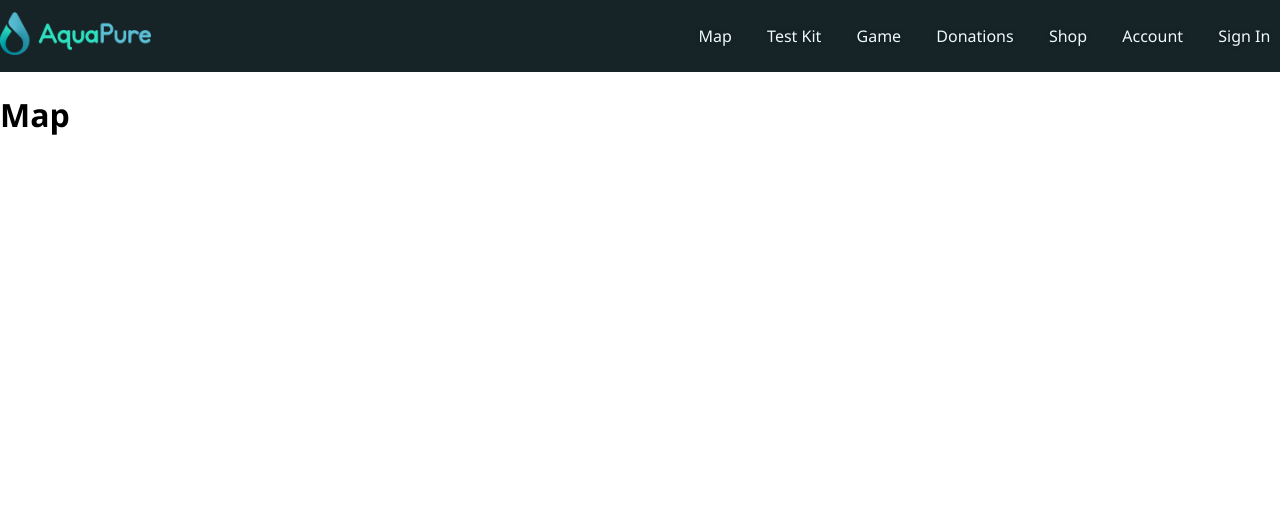
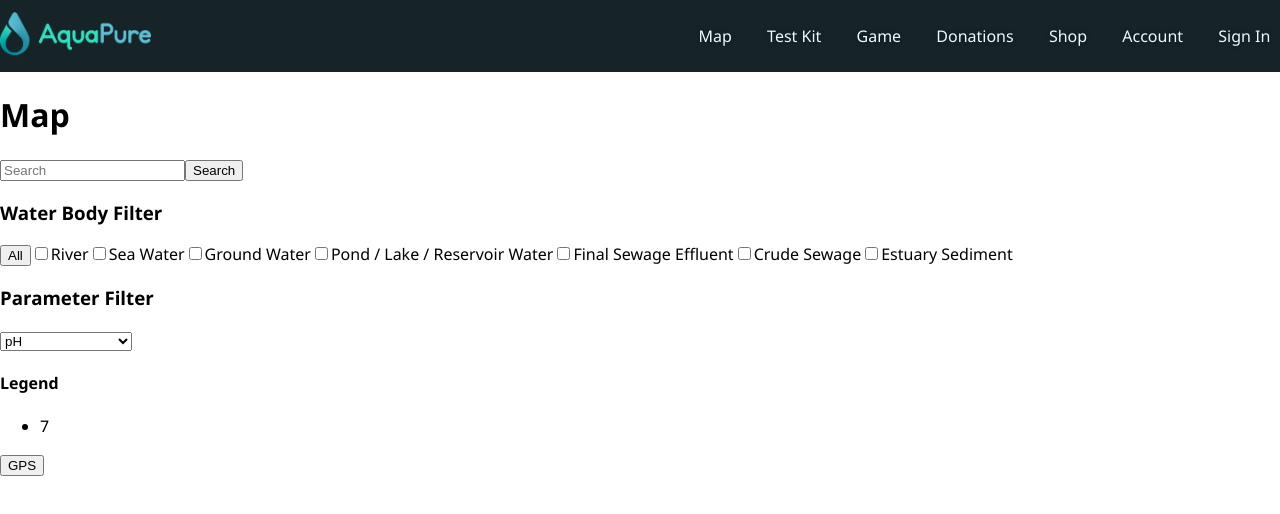
Before and after one commit to datMaul/AquaPure, a React (Create React App) app: page /map in a window 1280 px wide. Shown: the top 514 px of the page. Built offline with nearby package versions, Linux system fonts and the light colour scheme.

Commit message:
Map placeholders

```diff
--- a/package.json
+++ b/package.json
@@ -6,6 +6,7 @@
     "@testing-library/jest-dom": "^5.16.5",
     "@testing-library/react": "^13.4.0",
     "@testing-library/user-event": "^13.5.0",
+    "maplibre-gl": "^2.4.0",
     "react": "^18.2.0",
     "react-dom": "^18.2.0",
     "react-router-dom": "^6.5.0",
--- a/src/pages/map/Map.js
+++ b/src/pages/map/Map.js
@@ -1,3 +1,83 @@
+import React from 'react'
+import maplibregl from 'maplibre-gl'
+
 export default function Map() {
-  return <h1>Map</h1>;
+  return (
+    <div>
+      <h1>Map</h1>
+
+      {/*
+      <Map mapLib={maplibregl}
+        initialViewState={{
+          longitude: 16.62662018,
+          latitude: 49.2125578,
+          zoom: 14
+        }}
+        style={{width: "100%", height: "100vh"}}
+        mapStyle="https://api.maptiler.com/maps/basic-v2/?key=OXjioEfDUH0gP7RYRS4S#1.0"
+      ></Map>
+      */}
+
+      <div id="search_bar">
+        <input type="text" placeholder="Search" />
+        <button type="submit">Search</button>
+      </div>
+
+      <div id="water_body_filters">
+        <h3>Water Body Filter</h3>
+        <button type="button" className="btn btn-primary">All</button>
+        <input type="checkbox" id="river" name="river" value="river" />
+        <label for="river">River</label>
+        <input type="checkbox" id="sea_water" name="sea_water" value="sea_water" />
+        <label for="sea_water">Sea Water</label>
+        <input type="checkbox" id="ground_water" name="ground_water" value="ground_water" />
+        <label for="ground_water">Ground Water</label>
+        <input type="checkbox" id="pond_lake_reservoir_water" name="pond_lake_reservoir_water" value="pond_lake_reservoir_water" />
+        <label for="pond_lake_reservoir_water">Pond / Lake / Reservoir Water</label>
+        <input type="checkbox" id="final_sewage_effluent" name="final_sewage_effluent" value="final_sewage_effluent" />
+        <label for="final_sewage_effluent">Final Sewage Effluent</label>
+        <input type="checkbox" id="crude_sewage" name="crude_sewage" value="crude_sewage" />
+        <label for="crude_sewage">Crude Sewage</label>
+        <input type="checkbox" id="estuary_sediment" name="estuary_sediment" value="estuary_sediment" />
+        <label for="estuary_sediment">Estuary Sediment</label>
+      </div>
+
+      <div id="parameter_filters">
+        <h3>Parameter Filter</h3>
+        <div className="select_filter">
+          <select name="filter" id="filter">
+            <option value="pH">pH</option>
+            <option value="Total Alkalinity">Total Alkalinity</option>
+            <option value="Total Hardness">Total Hardness</option>
+            <option value="Free Chlorine">Free Chlorine</option>
+            <option value="Total Chlorine">Total Chlorine</option>
+            <option value="Iron">Iron</option>
+            <option value="Copper">Copper</option>
+            <option value="Lead">Lead</option>
+            <option value="Nitrate">Nitrate</option>
+            <option value="Nitrite">Nitrite</option>
+            <option value="MPS">MPS</option>
+            <option value="Fluoride">Fluoride</option>
+            <option value="Cyanuric Acid">Cyanuric Acid</option>
+            <option value="Ammonia Chloride">Ammonia Chloride</option>
+            <option value="Bromine">Bromine</option>
+            <option value="Carbonate">Carbonate</option>
+          </select>
+        </div>
+
+        <div id="parameter_filter_legend">
+          <h4>Legend</h4>
+          <ul className="legend_list">
+            <li className="legend_item">
+              <div className="legend_text">7</div>
+            </li>
+          </ul>
+
+        </div>
+
+        <button type="locate_gps">GPS</button>
+
+      </div>
+    </div>
+  )
 }
```
Also changed, not shown: 2 other files (tests, documents, lock files or other folders).
